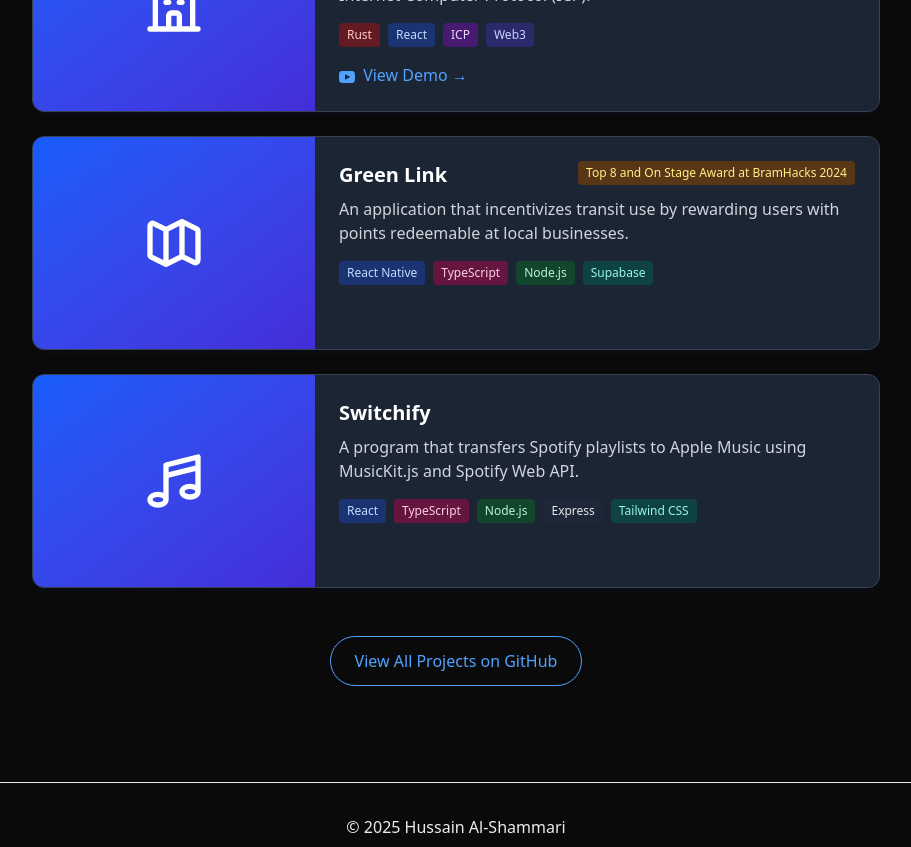
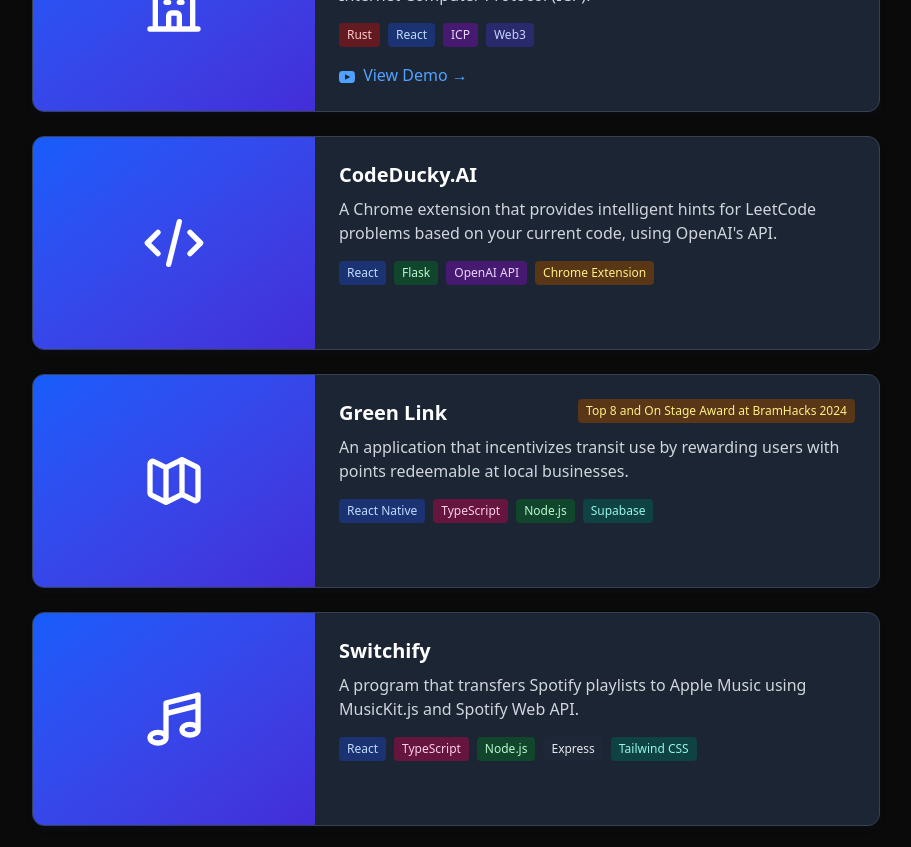
Before and after one commit to ProgrammedByHussain/my-portfolio, a Next.js app: page / in a window 1280 px wide. Shown: the part 1460-2307 px from the top of the page, without its empty margins (184-1095 px from the left). Built offline with nearby package versions, Linux system fonts and the light colour scheme.

Commit message:
added CodeDucky.AI project

```diff
--- a/src/components/ProjectsSection.jsx
+++ b/src/components/ProjectsSection.jsx
@@ -79,6 +79,35 @@ export default function ProjectsSection() {
       award: "1st Place at Hack Canada 2025",
       demoLink: "https://youtu.be/0Kc4P3s-sdk",
       githubLink: "https://github.com/ProgrammedByHussain/LandLocks",
+    },
+    {
+      title: "CodeDucky.AI",
+      description:
+        "A Chrome extension that provides intelligent hints for LeetCode problems based on your current code, using OpenAI's API.",
+      icon: (
+        <svg
+          xmlns="http://www.w3.org/2000/svg"
+          className="h-16 w-16"
+          fill="none"
+          viewBox="0 0 24 24"
+          stroke="currentColor"
+        >
+          <path
+            strokeLinecap="round"
+            strokeLinejoin="round"
+            strokeWidth={2}
+            d="M10 20l4-16m4 4l4 4-4 4M6 16l-4-4 4-4"
+          />
+        </svg>
+      ),
+      tags: [
+        { name: "React", color: "blue" },
+        { name: "Flask", color: "green" },
+        { name: "OpenAI API", color: "purple" },
+        { name: "Chrome Extension", color: "yellow" },
+      ],
+      demoLink: "",
+      githubLink: "https://github.com/ProgrammedByHussain/CodeDucky.AI",
     },
     {
       title: "Green Link",
```
